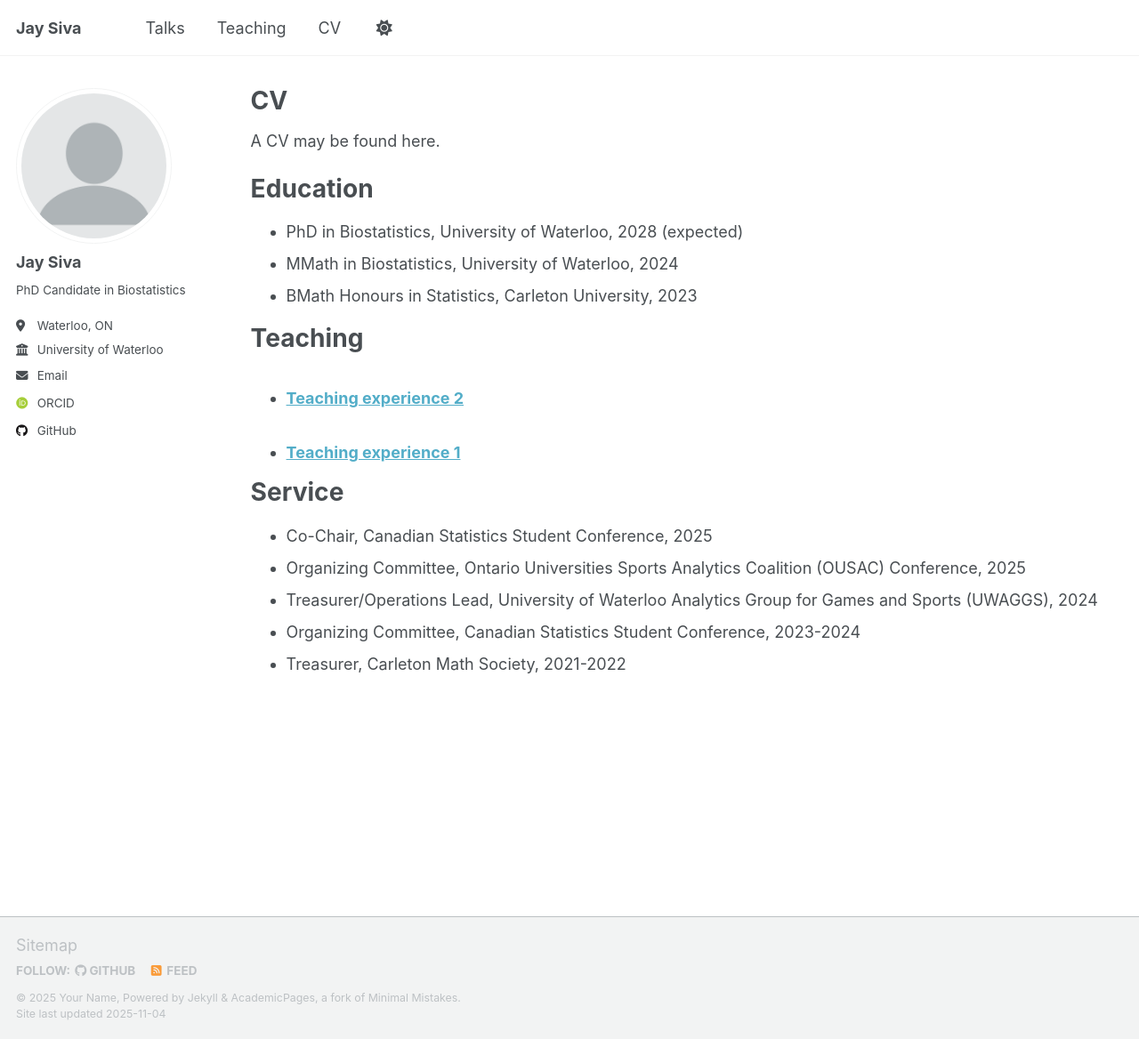
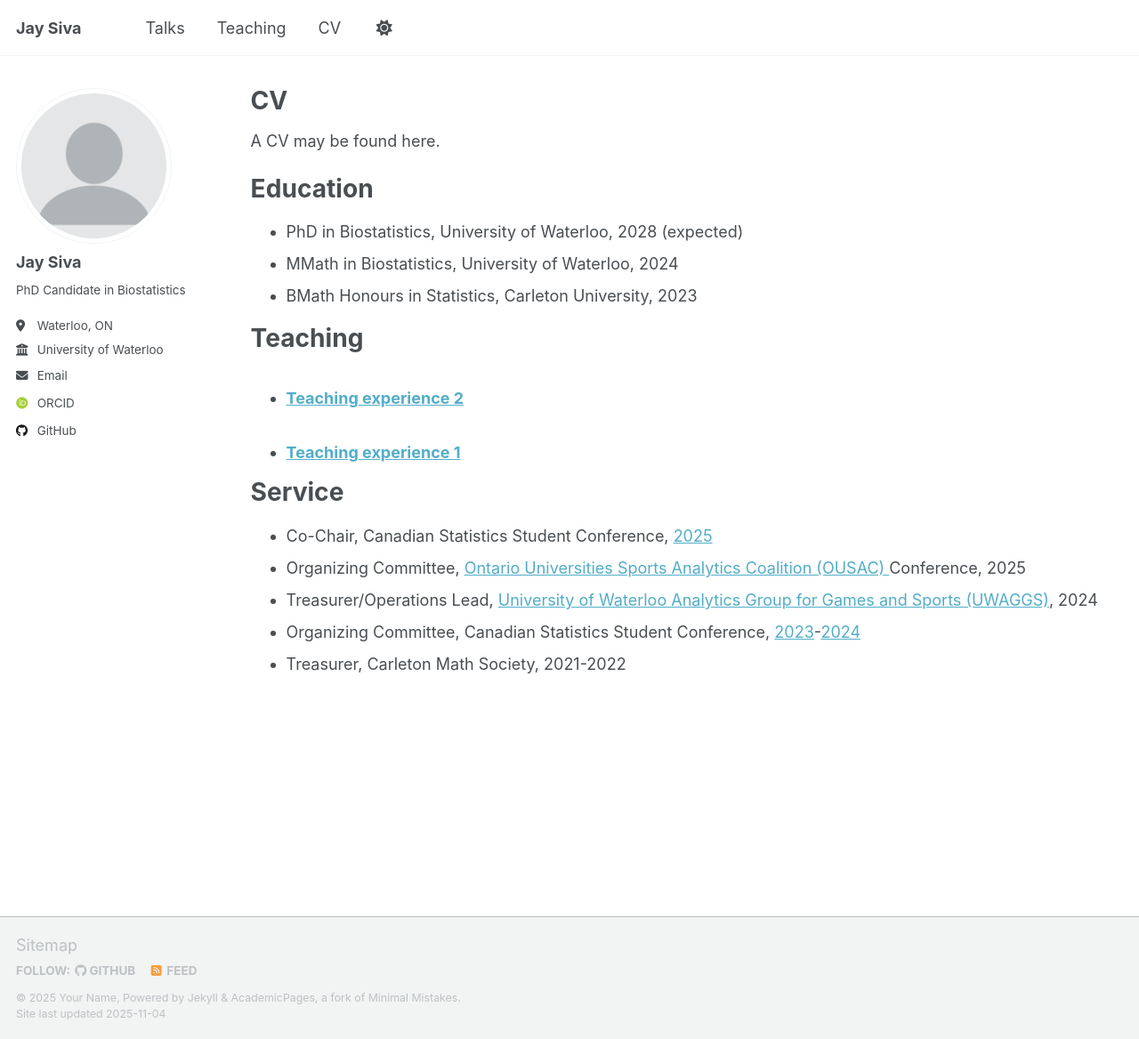
Before and after one commit to jsiva731/jsiva731.github.io, a Jekyll site: the page built from _pages/cv.md, in a window 1280 px wide and 1168 px high. Shown: the whole window at 89% size. Built offline with Jekyll 4.4.1, drawn with Linux system fonts in a browser that asks for light colours; some web fonts are replaced; a script that is not in the unit is left out; part of the change alters nothing that is shown.

Commit message:
Update cv.md
added links

```diff
--- a/_pages/cv.md
+++ b/_pages/cv.md
@@ -25,8 +25,8 @@ Teaching
 
 Service
 ======
-* Co-Chair, Canadian Statistics Student Conference, 2025
-* Organizing Committee, Ontario Universities Sports Analytics Coalition (OUSAC) Conference, 2025
-* Treasurer/Operations Lead, University of Waterloo Analytics Group for Games and Sports (UWAGGS), 2024
-* Organizing Committee, Canadian Statistics Student Conference, 2023-2024
+* Co-Chair, Canadian Statistics Student Conference, [2025](https://ssc.ca/en/meetings/thirteenth-annual-canadian-statistics-student-conference)
+* Organizing Committee, [Ontario Universities Sports Analytics Coalition (OUSAC) ](https://www.linkedin.com/company/ontario-universities-sports-analytics-coalition/posts/?feedView=all)Conference, 2025
+* Treasurer/Operations Lead, [University of Waterloo Analytics Group for Games and Sports (UWAGGS)](https://www.uwaggs.ca/), 2024
+* Organizing Committee, Canadian Statistics Student Conference, [2023](https://ssc.ca/en/congres/annuel/congres-annuel-ssc-2023-a-ottawa/onzieme-congres-canadien-etudiants-en-statistique)-[2024](https://ssc.ca/en/meetings/annual/2024-ssc-annual-meeting-st-johns/twelfth-annual-canadian-statistics-student)
 * Treasurer, Carleton Math Society, 2021-2022
```
